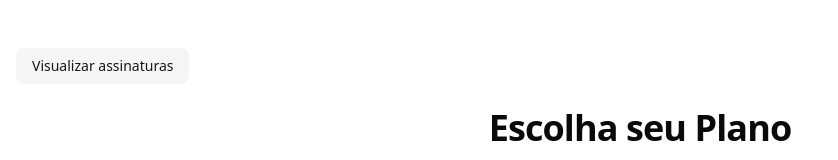
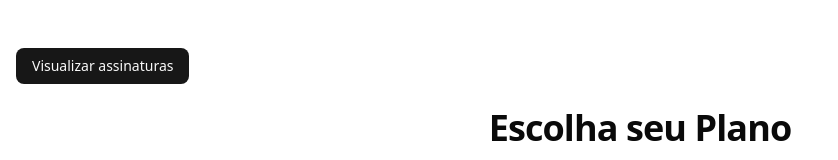
Before and after one commit to joaomunizdev/checkout-frontend, a Next.js app: page / in a window 1280 px wide. Shown: the top 160 px of the page, without its empty margins (0-838 px from the left). Built offline with nearby package versions, Linux system fonts and the light colour scheme; no server answers.

Commit message:
fix: remove seconday variant

```diff
--- a/src/components/checkout/PlansPage.tsx
+++ b/src/components/checkout/PlansPage.tsx
@@ -33,7 +33,6 @@ export default function PlansPage() {
   return (
     <div className="container mx-auto px-4 py-12">
       <Button
-        variant="secondary"
         onClick={() => setCurrentPage("subscriptions")}
         className="mb-6"
       >
```
